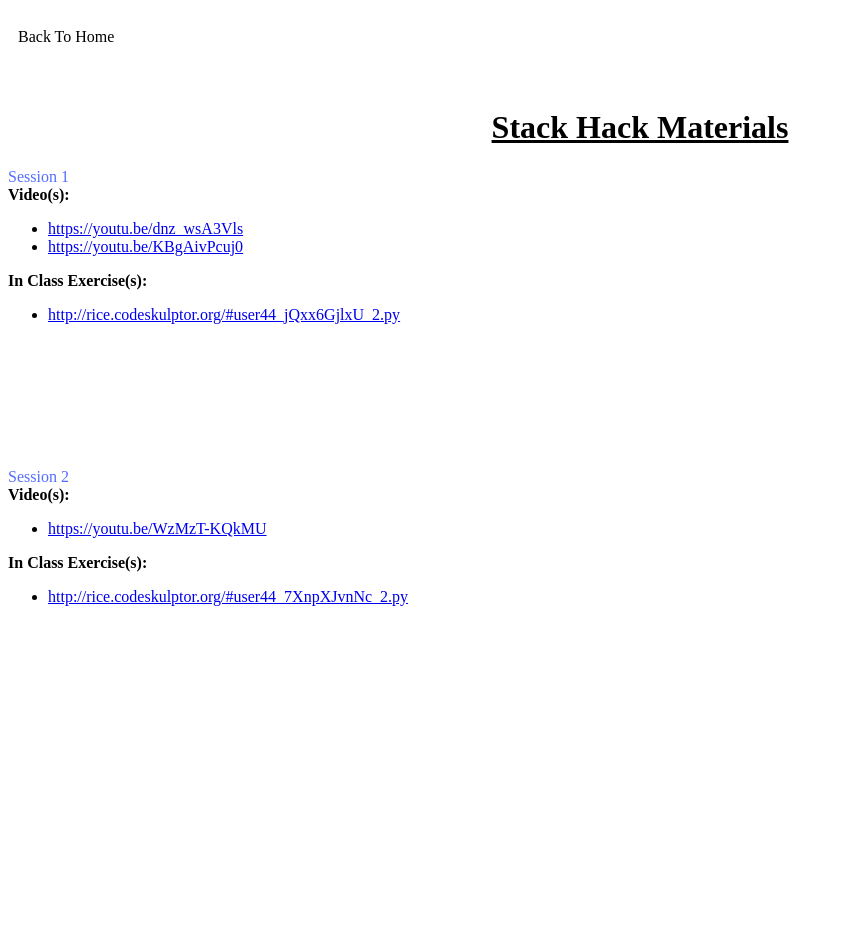
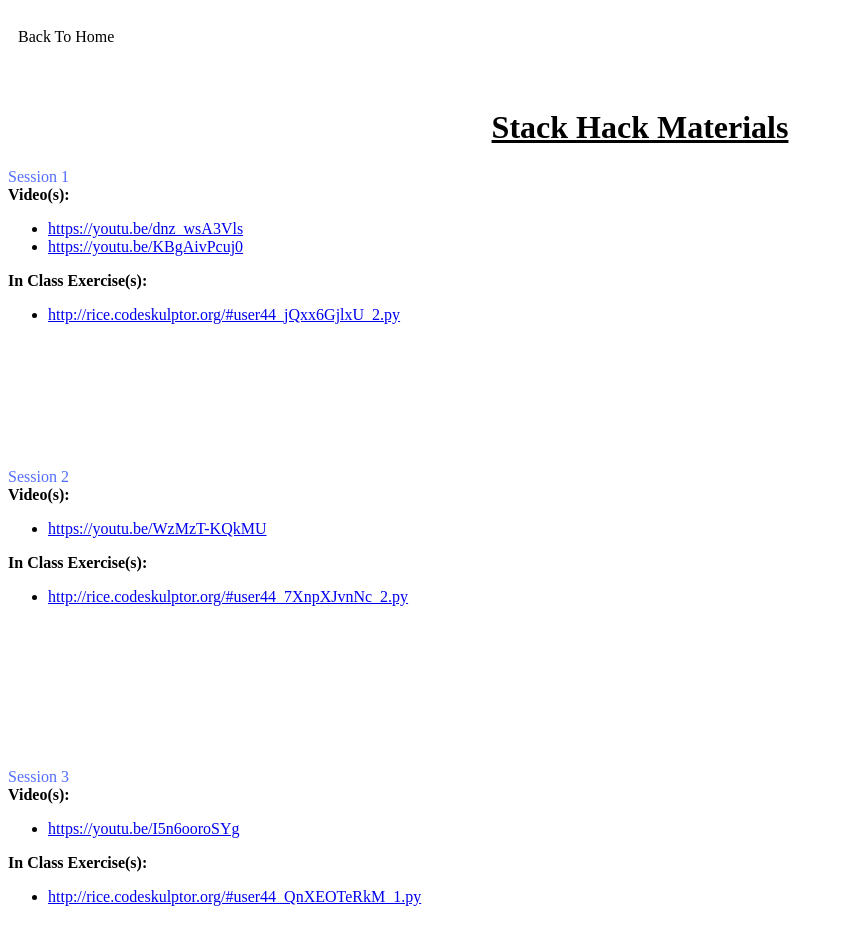
Before and after one commit to ebadgio/stack-hack-web, a React app: page /materials in a window 1280 px wide. Shown: the top 944 px of the page, without its empty margins (0-844 px from the left). Before the commit the page ends 800 px from the top, so only its background shows below. Built offline with nearby package versions, Linux system fonts and the light colour scheme; the HTML template or start-up script is replaced by a standard one.

Commit message:
add session 3

```diff
--- a/client/src/main/components/Materials.js
+++ b/client/src/main/components/Materials.js
@@ -25,6 +25,9 @@ const Materials = ({}) => {
             <MaterialItem session={"Session 2"}
                           videos={["https://youtu.be/WzMzT-KQkMU"]}
                           exercises={["http://rice.codeskulptor.org/#user44_7XnpXJvnNc_2.py"]}/>
+            <MaterialItem session={"Session 3"}
+                          videos={["https://youtu.be/I5n6ooroSYg"]}
+                          exercises={["http://rice.codeskulptor.org/#user44_QnXEOTeRkM_1.py"]}/>
             {/*<MaterialItem session={"Session 1"}*/}
                           {/*videos={["https://youtu.be/dnz_wsA3Vls", "https://youtu.be/KBgAivPcuj0"]}*/}
                           {/*exercises={["http://rice.codeskulptor.org/#user44_jQxx6GjlxU_2.py"]}/>*/}
```
Also changed, not shown: 1 other file (tests, documents, lock files or other folders).
